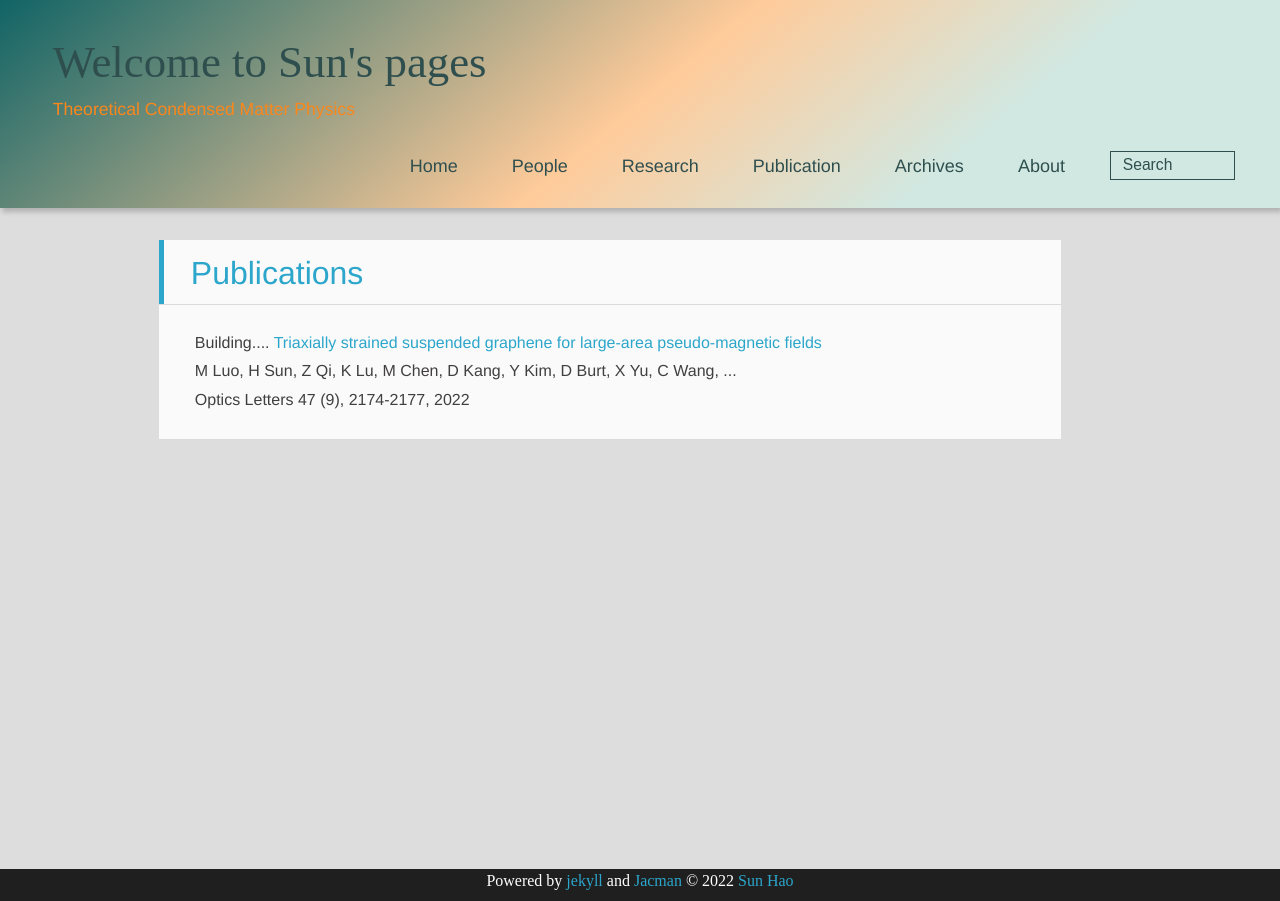
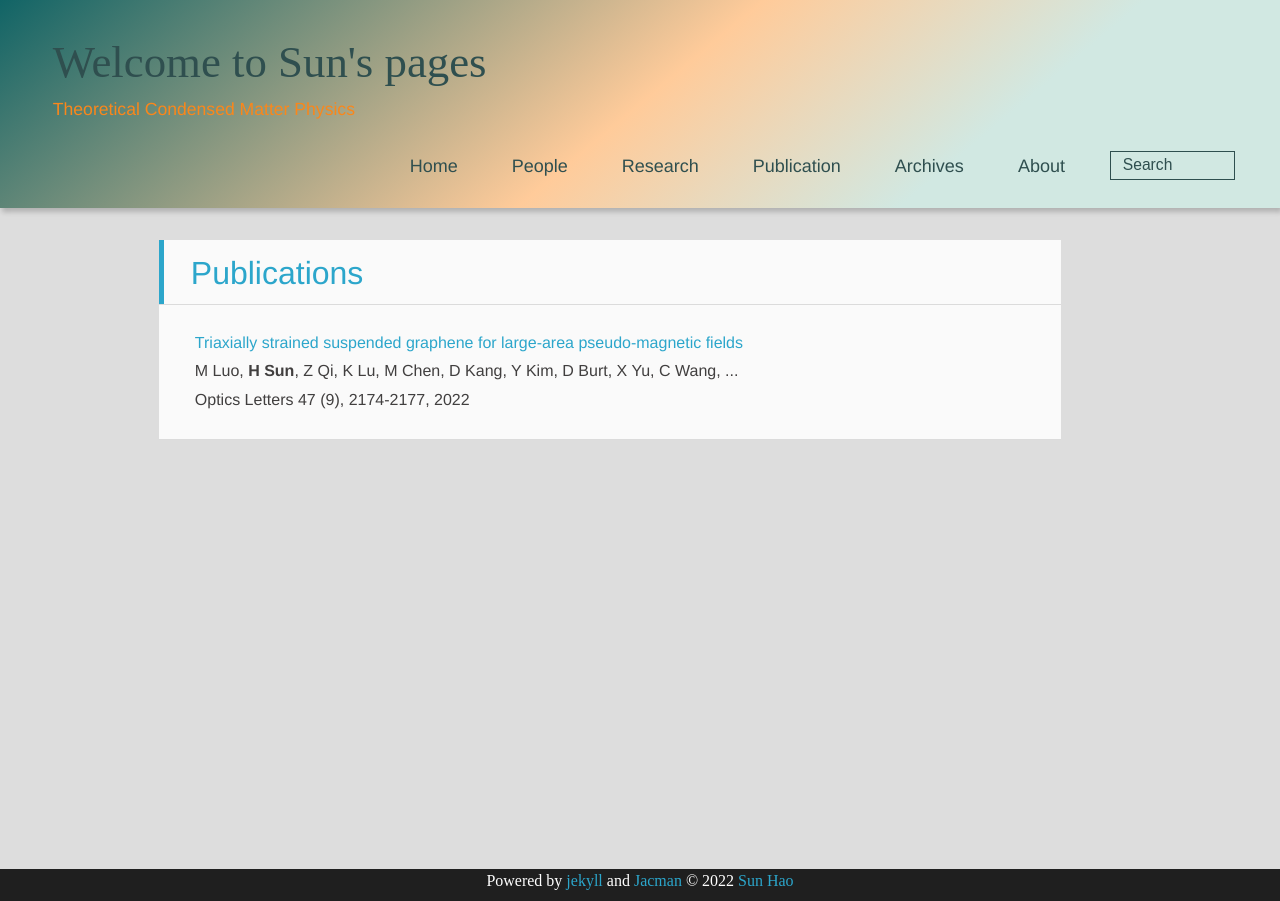
Before and after one commit to sunohao/sunhao_physics, a Jekyll site: the page built from publications/index.html, in a window 1280 px wide. Built offline with Jekyll 4.4.1, drawn with Linux system fonts in a browser that asks for light colours; nearby versions of some CDN libraries; some web fonts are replaced.

Commit message:
image update

```diff
--- a/index.html
+++ b/index.html
@@ -45,13 +45,14 @@
 <table>
     <tr>
         <td><center>
-            <img src="homeimage/ssm1.png">
+            <img src="homeimage/ssm1.png"><br>
             <a href="https://doi.org/10.1103/PhysRevB.103.L140404" target="_blank">
                 Phys. Rev. B 103, L140404 (2021)
             </a>
         </center></td>
         <td><center>
-            <img src="homeimage/sg.png"> <a href="https://doi.org/10.1038/s41467-021-25304-0" target="_blank">
+            <img src="homeimage/sg.png"><br>
+            <a href="https://doi.org/10.1038/s41467-021-25304-0" target="_blank">
                 Nature Communications 12, 5087 (2021)
             </a>
         </center></td>
--- a/publications/index.html
+++ b/publications/index.html
@@ -4,9 +4,8 @@
 title: Publications
 ---
 
-Building....
 <td class="gsc_a_t">
-    <a href="/citations?view_op=view_citation&amp;hl=zh-CN&amp;user=YmrbkGIAAAAJ&amp;sortby=pubdate&amp;citation_for_view=YmrbkGIAAAAJ:ufrVoPGSRksC" class="gsc_a_at">
+    <a href="https://doi.org/10.1364/OL.455569">
         Triaxially strained suspended graphene for large-area pseudo-magnetic fields</a>
-        <div class="gs_gray">M Luo, H Sun, Z Qi, K Lu, M Chen, D Kang, Y Kim, D Burt, X Yu, C Wang, ...</div>
+        <div class="gs_gray">M Luo, <b>H Sun</b>, Z Qi, K Lu, M Chen, D Kang, Y Kim, D Burt, X Yu, C Wang, ...</div>
         <div class="gs_gray">Optics Letters 47 (9), 2174-2177<span class="gs_oph">, 2022</span></div></td>
```
